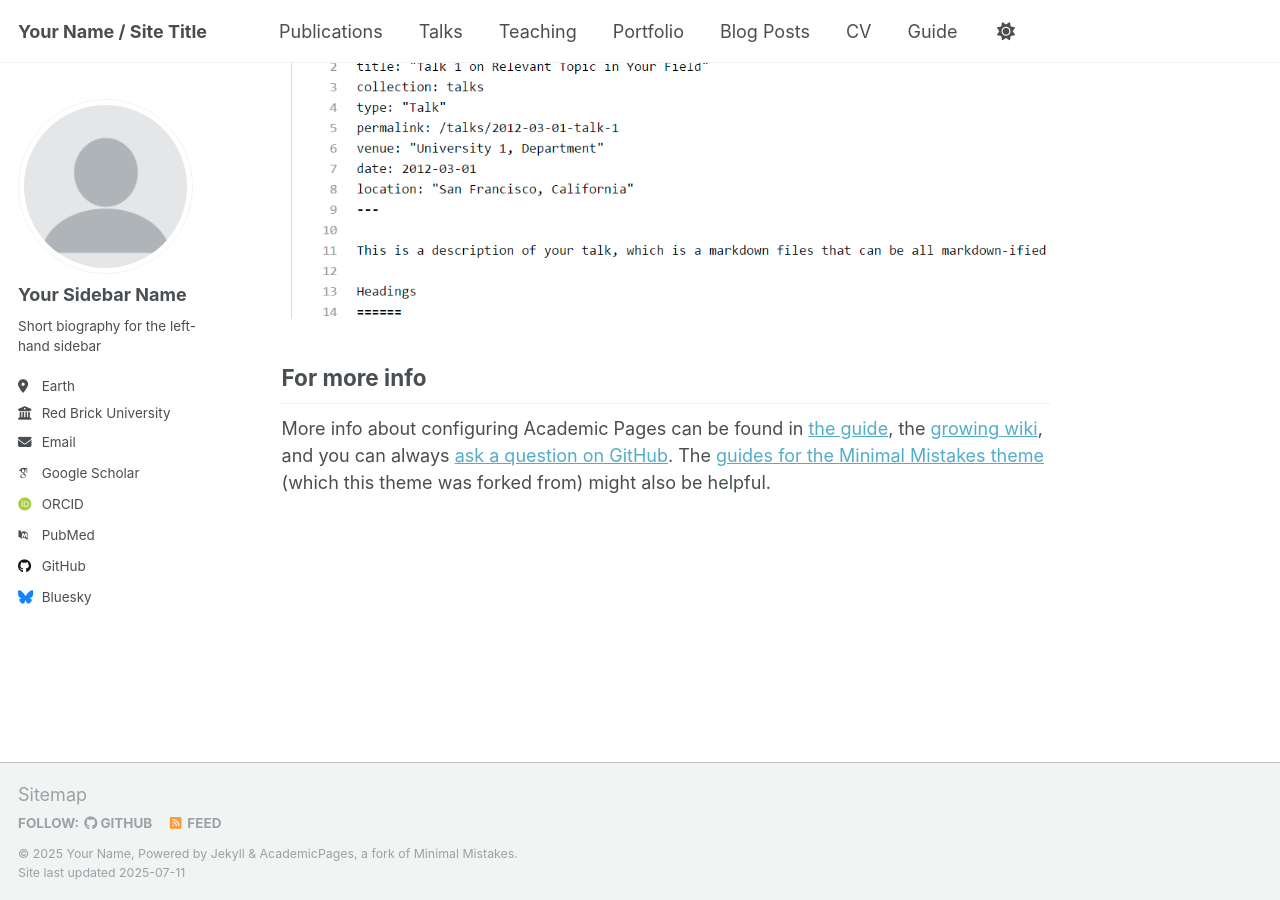
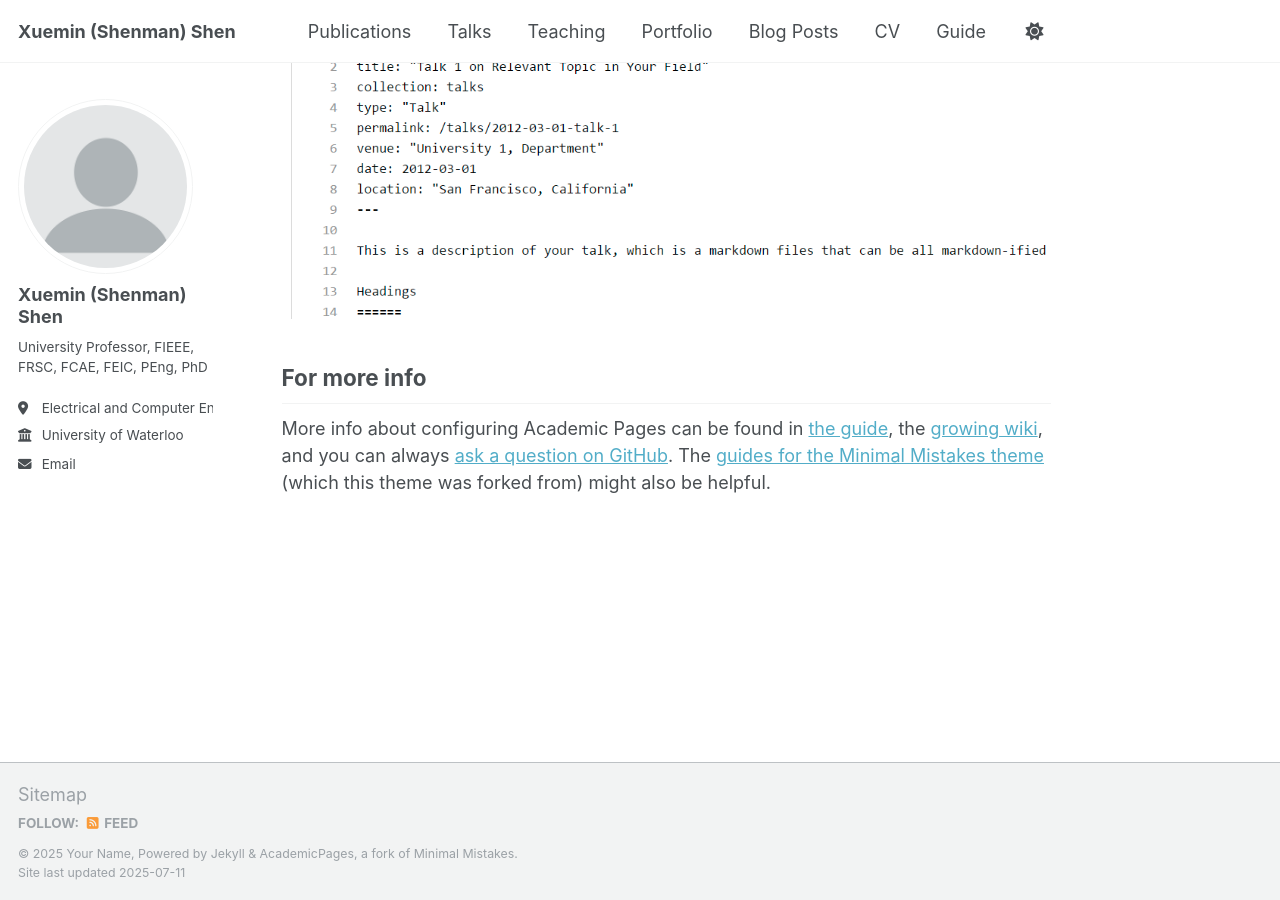
Before and after one commit to m64he/sshen, a Jekyll site: the page built from _pages/about.md, in a window 1280 px wide and 900 px high, scrolled down 2880 px. Built offline with Jekyll 4.4.1, drawn with Linux system fonts in a browser that asks for light colours; some web fonts are replaced; a script that is not in the unit is left out.

Commit message:
Update _config.yml

```diff
--- a/_config.yml
+++ b/_config.yml
@@ -9,13 +9,13 @@
 # Basic Site Settings
 locale                   : "en-US"
 site_theme               : "default"
-title                    : "Your Name / Site Title"
+title                    : "Xuemin (Shenman) Shen"
 title_separator          : "-"
 name                     : &name "Your Name"
 description              : &description "personal description"
-url                      : https://academicpages.github.io # the base hostname & protocol for your site e.g. "https://[your GitHub username].github.io" or if you already have some other page hosted on Github then use "https://[your GitHub username].github.io/[Your Repo Name]"
+url                      : https://m64he.github.io # the base hostname & protocol for your site e.g. "https://[your GitHub username].github.io" or if you already have some other page hosted on Github then use "https://[your GitHub username].github.io/[Your Repo Name]"
 baseurl                  : "" # the subpath of your site, e.g. "/blog"
-repository               : "academicpages/academicpages.github.io"
+repository               : "m64he/m64he.github.io"
 
 # Site Author - The following control what appear as part of the author content on the side bar.
 #               If a field is blank the icon and link will not appear, otherwise it will be shown.
@@ -23,22 +23,22 @@ repository               : "academicpages/academicpages.github.io"
 author:
   # Biographic information
   avatar           : "profile.png"
-  name             : "Your Sidebar Name"
+  name             : "Xuemin (Shenman) Shen"
   pronouns         : # example: "she/her"
-  bio              : "Short biography for the left-hand sidebar"
-  location         : "Earth"
-  employer         : "Red Brick University"
+  bio              : "University Professor, FIEEE, FRSC, FCAE, FEIC, PEng, PhD"
+  location         : "Electrical and Computer Engineering,"
+  employer         : "University of Waterloo"
   uri              : # URL
   email            : "none@example.org"
 
   # Academic websites
   academia         : # URL
   arxiv            : # URL - Update with the correct link to your profile
-  googlescholar    : "https://scholar.google.com/citations?user=PS_CX0AAAAAJ"
+  googlescholar    : # "https://scholar.google.com/citations?user=PS_CX0AAAAAJ"
   impactstory      : # URL
-  orcid            : "http://orcid.org/yourorcidurl"
+  orcid            : # "http://orcid.org/yourorcidurl"
   semantic         : # URL
-  pubmed           : "https://www.ncbi.nlm.nih.gov/pubmed/?term=john+snow"
+  pubmed           : # "https://www.ncbi.nlm.nih.gov/pubmed/?term=john+snow"
   researchgate     : # URL
   scopus           : # URL
 
@@ -46,13 +46,13 @@ author:
   bitbucket        : # Username - Update with your username on the site
   codepen          : # Username
   dribbble         : # Username
-  github           : "academicpages"
+  github           : # "academicpages"
   kaggle           : # Username
   stackoverflow    : # User number or user number and name (i.e., use "1" or "1/jeff-atwood")
 
   # Social media
   artstation       : # Username
-  bluesky          : "bsky.app" # Replace this with you Bluesky username
+  bluesky          : # "bsky.app" # Replace this with you Bluesky username
   facebook         : # Username
   flickr           : # Username
   foursquare       : # Username
```
